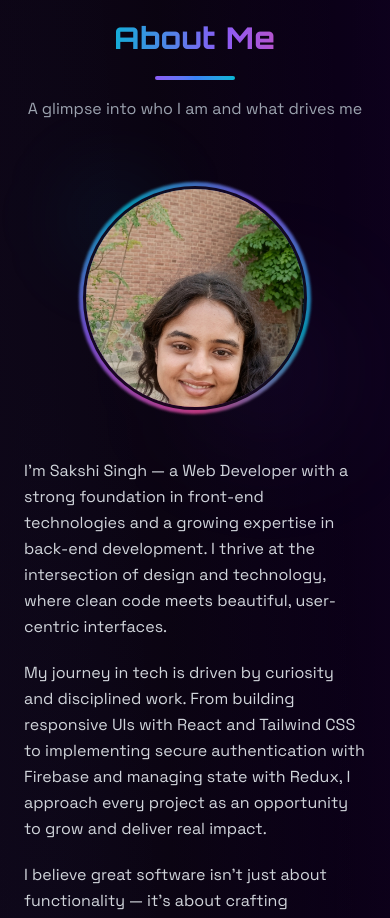
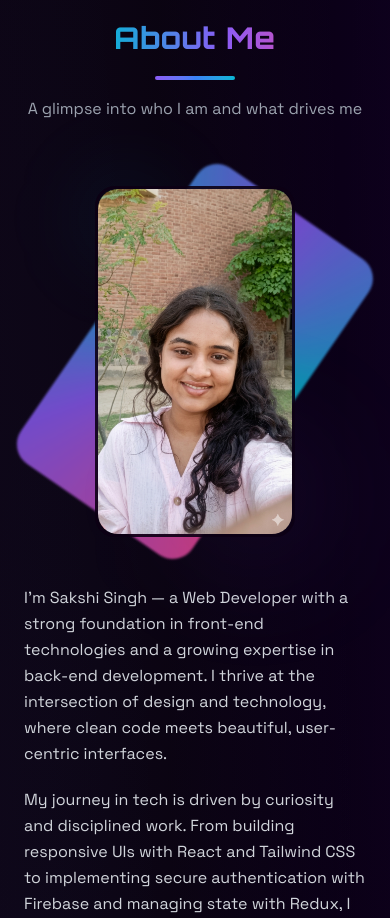
Before and after one commit to singhsakshi098/dev-portfolio, a React (Vite) app: page / in a window 390 px wide. Shown: the part 920-1838 px from the top of the page. Built offline with nearby package versions, Linux system fonts and the light colour scheme; the HTML template or start-up script is replaced by a standard one.

Commit message:
fix: profile photo - rounded rectangle, object-fit contain, full face visible

```diff
--- a/src/components/About.jsx
+++ b/src/components/About.jsx
@@ -19,14 +19,13 @@ export default function About() {
         >
           <div className="profile-photo-wrapper relative">
             {/* Rotating gradient border */}
-            <div className="profile-glow-ring absolute inset-[-4px] rounded-full z-0" />
+            <div className="profile-glow-ring absolute inset-[-4px] rounded-[24px] z-0" />
             {/* Photo */}
-            <div className="profile-photo-inner relative z-10 rounded-full overflow-hidden w-64 h-64 sm:w-72 sm:h-72 lg:w-80 lg:h-80">
+            <div className="profile-photo-inner relative z-10 rounded-[20px] overflow-hidden" style={{ width: '280px', height: '320px' }}>
               <img
                 src={profileImg}
                 alt="Sakshi Singh"
-                className="w-full h-full object-cover"
-                style={{ objectPosition: 'center 15%' }}
+                className="profile-image w-full h-full"
               />
             </div>
             {/* Background accent orb */}
--- a/src/index.css
+++ b/src/index.css
@@ -603,7 +603,7 @@ nav .gradient-text {
 
 /* Rotating gradient border ring */
 .profile-glow-ring {
-  border-radius: 50%;
+  border-radius: 24px;
   background: conic-gradient(
     from 0deg,
     #8b5cf6,
@@ -632,21 +632,32 @@ nav .gradient-text {
 .profile-photo-inner {
   border: 3px solid rgba(13, 0, 21, 0.9);
   box-shadow: inset 0 0 20px rgba(0, 0, 0, 0.3);
+  border-radius: 20px;
 }
 
-.profile-photo-inner img {
-  transition: transform 0.6s cubic-bezier(0.16, 1, 0.3, 1);
+/* Profile image — contain so full photo is visible */
+.profile-image {
+  object-fit: contain;
+  object-position: center top;
+  display: block;
+  border-radius: 20px;
+  background: rgba(13, 0, 21, 0.5);
 }
 
 .profile-photo-wrapper:hover .profile-photo-inner img {
-  transform: scale(1.05);
+  transform: scale(1.03);
+  transition: transform 0.6s cubic-bezier(0.16, 1, 0.3, 1);
 }
 
 /* Responsive */
 @media (max-width: 640px) {
   .profile-photo-inner {
-    width: 14rem;
-    height: 14rem;
+    width: 200px !important;
+    height: auto !important;
+  }
+  .profile-image {
+    width: 100%;
+    height: auto;
   }
 }
 
```
Also changed, not shown: 1 other file (tests, documents, lock files or other folders).
